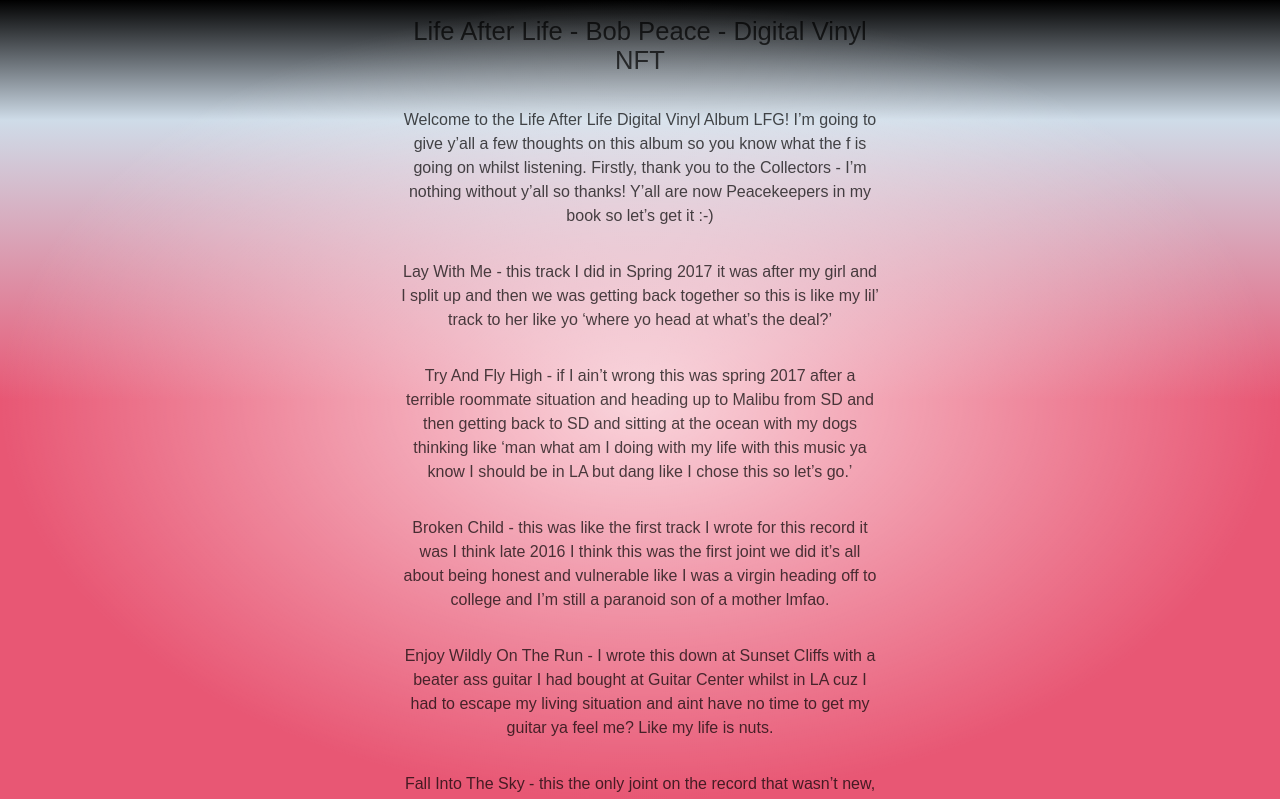
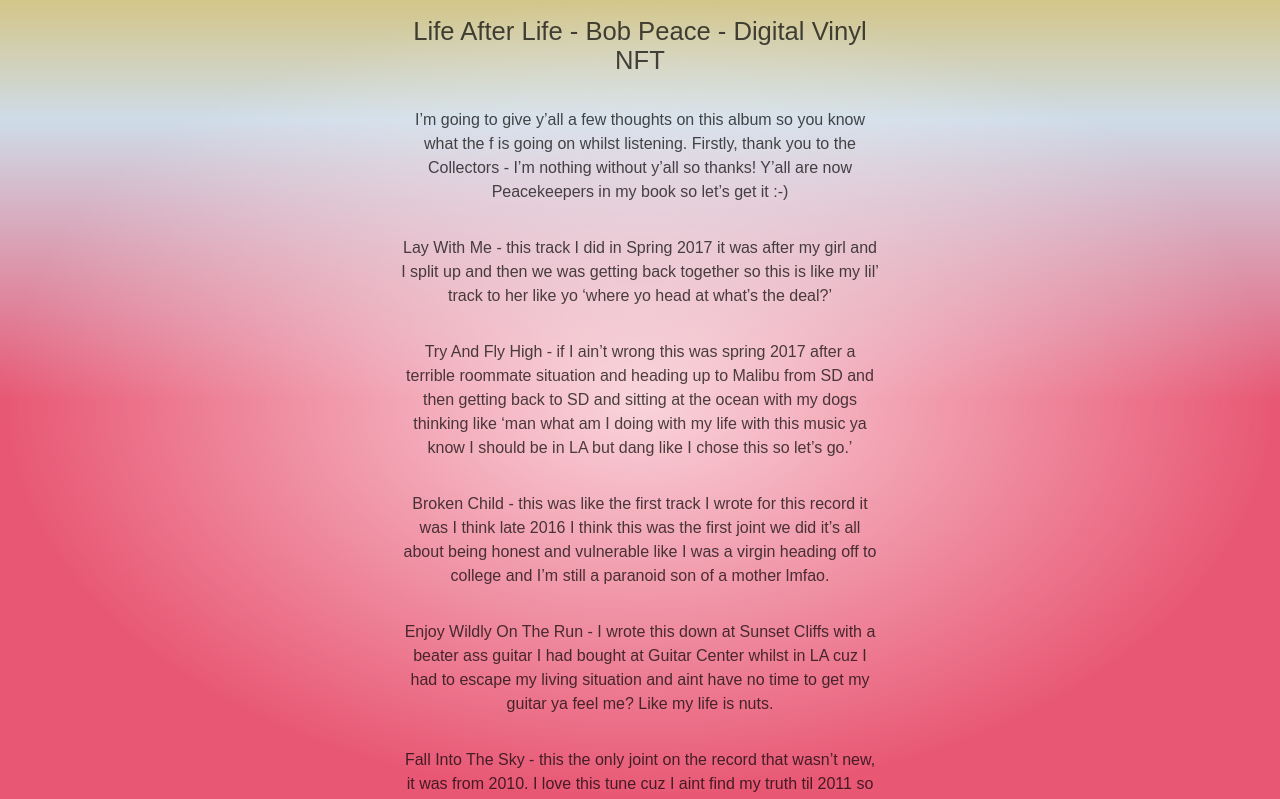
Before and after one commit to LyghtCode/html-nft-starter, a SvelteKit app: page / in a window 1280 px wide. Shown: the top 799 px of the page. Built offline with nearby package versions, Linux system fonts and the light colour scheme; a web font is replaced by a local one.

Commit message:
delete line

```diff
--- a/src/routes/+page.svelte
+++ b/src/routes/+page.svelte
@@ -7,7 +7,7 @@
 	<h1>Life After Life - Bob Peace - Digital Vinyl NFT</h1>
 
 	<p style="text-align: center;">
-		Welcome to the Life After Life Digital Vinyl Album LFG! I’m going to give y’all a few thoughts
+		I’m going to give y’all a few thoughts
 		on this album so you know what the f is going on whilst listening. Firstly, thank you to the
 		Collectors - I’m nothing without y’all so thanks! Y’all are now Peacekeepers in my book so let’s
 		get it :-)
--- a/src/routes/styles.css
+++ b/src/routes/styles.css
@@ -3,7 +3,7 @@
 :root {
 	--font-body: 'Genos', sans-serif;
 	--font-mono: 'Genos', sans-serif;
-	--color-bg-0: rgb(0, 0, 0);
+	--color-bg-0: #D4C689;
 	--color-bg-1: hsl(209, 36%, 86%);
 	--color-bg-2: #e85774;
 	--color-theme-1: #D4C689;
```
